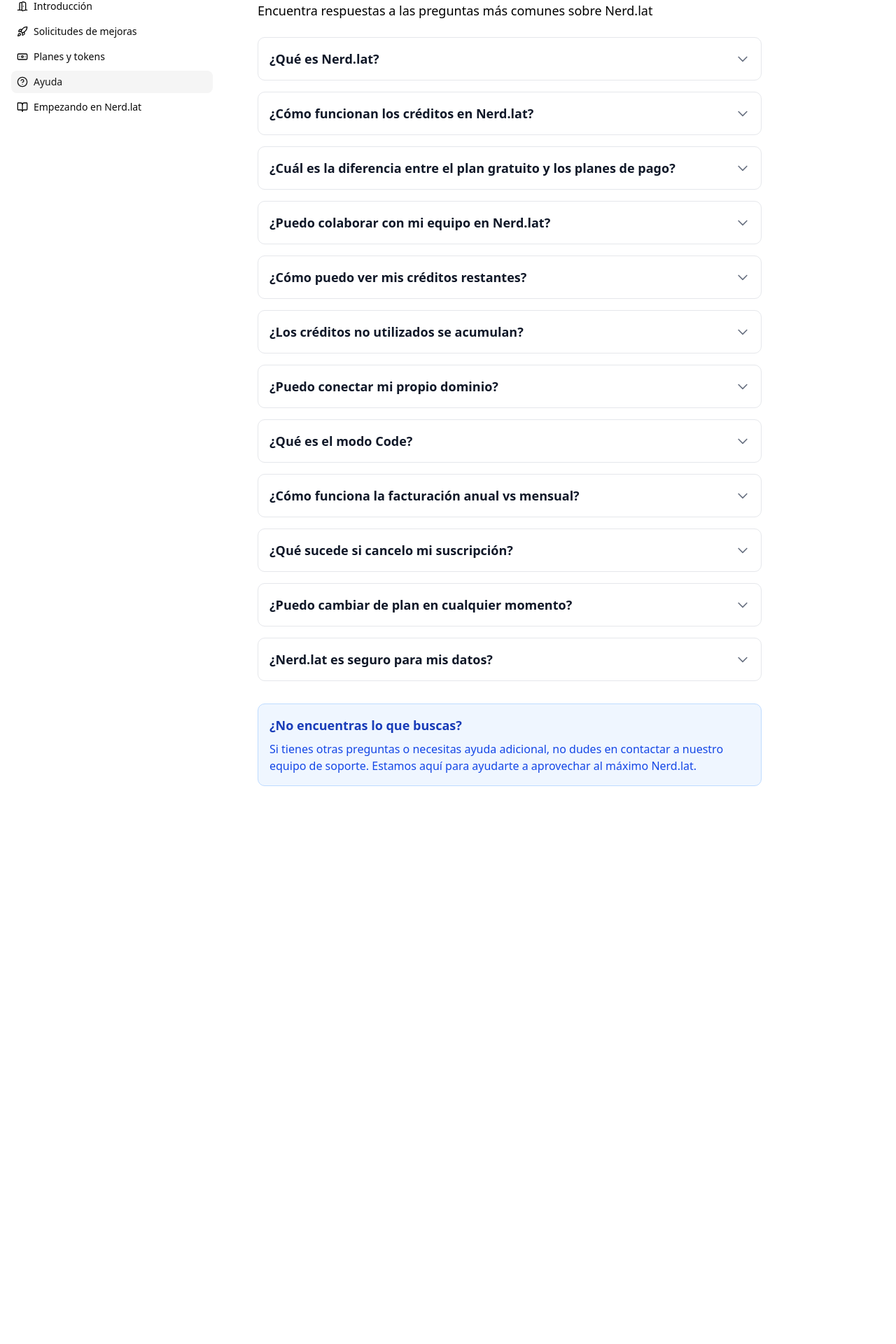
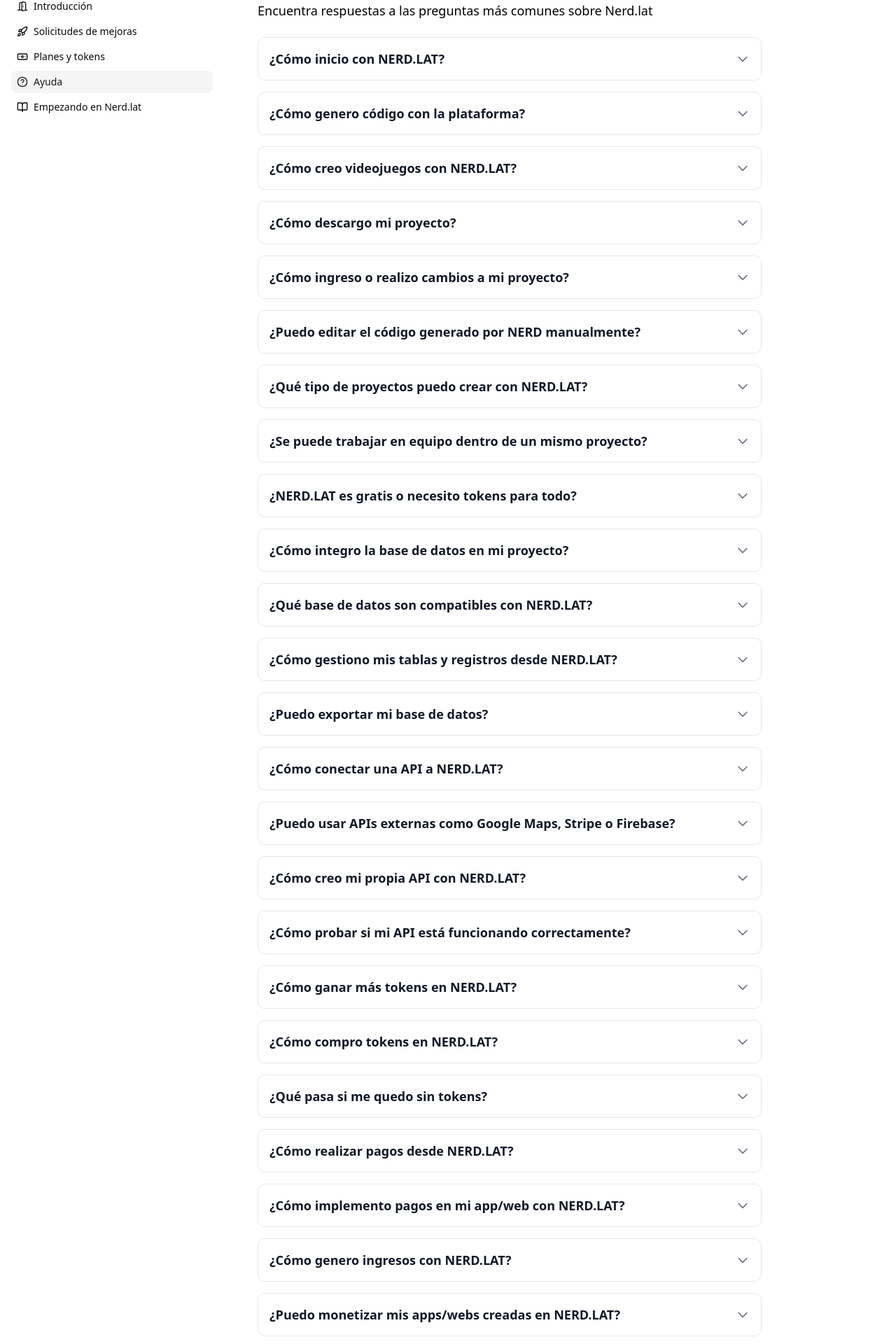
Before and after one commit to hanspreinfalk/docs.nerd, a Next.js app: page /ayuda in a window 1280 px wide. Shown: the part 191-2111 px from the top of the page at 70% size. Before the commit the page ends 1346 px from the top, so only its background shows below. Built offline with nearby package versions, Linux system fonts and the light colour scheme; no server answers.

Commit message:
Changes in faq page

```diff
--- a/src/components/faq-page.jsx
+++ b/src/components/faq-page.jsx
@@ -47,170 +47,322 @@
 
   const faqData = [
     {
-      question: "¿Qué es Nerd.lat?",
+      question: "¿Cómo inicio con NERD.LAT?",
       answer: (
         <div>
-          <p>Nerd.lat es una plataforma de desarrollo de aplicaciones web impulsada por IA que permite crear, editar y desplegar aplicaciones completas directamente desde tu navegador.</p>
-          <p className="mt-2">Utiliza tecnología de inteligencia artificial avanzada para generar código, crear interfaces y manejar la lógica backend de manera automática, facilitando el desarrollo tanto para principiantes como para desarrolladores experimentados.</p>
+          <p>Es súper fácil, solamente tienes que darle en el botón 'Empezar' al entrar a la web, regístrate con tu cuenta de Google y automáticamente ya estarías dentro de la inteligencia artificial. Se te acreditarían tokens gratis diariamente.</p>
         </div>
       )
     },
     {
-      question: "¿Cómo funcionan los créditos en Nerd.lat?",
+      question: "¿Cómo genero código con la plataforma?",
       answer: (
         <div>
-          <p>Los créditos son la moneda interna de Nerd.lat que se utiliza para procesar tus solicitudes de desarrollo. Cada acción que realices (como generar código, crear componentes, o hacer modificaciones) consume una cantidad específica de créditos.</p>
-          <ul className="list-disc list-inside space-y-1 mt-2">
-            <li>Acciones simples: 0.5-0.9 créditos</li>
-            <li>Funcionalidades medianas: 1-2 créditos</li>
-            <li>Proyectos complejos: 2+ créditos</li>
-          </ul>
-          <p className="mt-2">Los créditos se renuevan mensualmente según tu plan de suscripción.</p>
+          <p>Es súper fácil generar código con la plataforma, solamente tienes que indicarle tu idea o prompt de tu aplicación y automáticamente la IA convierte ese prompt de palabras a código.</p>
         </div>
       )
     },
     {
-      question: "¿Cuál es la diferencia entre el plan gratuito y los planes de pago?",
+      question: "¿Cómo creo videojuegos con NERD.LAT?",
       answer: (
         <div>
-          <p><strong>Plan Gratuito:</strong></p>
-          <ul className="list-disc list-inside space-y-1 mt-1 mb-3">
-            <li>5 créditos diarios (máximo 30 por mes)</li>
-            <li>Colaboración básica en workspace</li>
-            <li>Funcionalidades limitadas</li>
-          </ul>
-          <p><strong>Planes de Pago (Pro y Business):</strong></p>
-          <ul className="list-disc list-inside space-y-1 mt-1">
-            <li>Más créditos mensuales (100-10,000+)</li>
-            <li>Proyectos privados</li>
-            <li>Dominios personalizados</li>
-            <li>Modo Code para edición directa</li>
-            <li>Roles y permisos avanzados</li>
-            <li>SSO (solo Business)</li>
-          </ul>
+          <p>NERD.LAT no tiene un modelo específico para crear videojuegos, pero sí puedes crear modelos sencillos. Incluso puede ser en 3D, aunque no es muy viable. Todo depende de la cantidad de código que necesites generar.</p>
         </div>
       )
     },
     {
-      question: "¿Puedo colaborar con mi equipo en Nerd.lat?",
+      question: "¿Cómo descargo mi proyecto?",
       answer: (
         <div>
-          <p>Sí, Nerd.lat está diseñado para la colaboración en equipo. Puedes:</p>
-          <ul className="list-disc list-inside space-y-1 mt-2">
-            <li>Invitar miembros ilimitados a tu workspace (todos los planes)</li>
-            <li>Asignar roles y permisos específicos (planes de pago)</li>
-            <li>Trabajar simultáneamente en proyectos</li>
-            <li>Compartir y revisar código en tiempo real</li>
-            <li>Gestionar proyectos personales dentro del workspace (Business)</li>
-          </ul>
+          <p>Dirígete a tu proyecto, pulsa en el icono de configuración (rueda) y se desplegarán varias opciones. Entre ellas está el botón 'Descargar', que te permitirá bajar todas las dependencias y archivos de tu proyecto.</p>
         </div>
       )
     },
     {
-      question: "¿Cómo puedo ver mis créditos restantes?",
+      question: "¿Cómo ingreso o realizo cambios a mi proyecto?",
       answer: (
         <div>
-          <p>Para visualizar tus créditos disponibles:</p>
-          <ol className="list-decimal list-inside space-y-1 mt-2">
-            <li>Presiona el nombre de tu workspace en el dashboard principal</li>
-            <li>O haz clic en el nombre del proyecto cuando estés en el editor</li>
-          </ol>
-          <p className="mt-2">Verás una barra de créditos que muestra:</p>
-          <ul className="list-disc list-inside space-y-1 mt-1">
-            <li><strong>Área gris:</strong> Créditos ya utilizados</li>
-            <li><strong>Áreas azules:</strong> Diferentes tipos de créditos restantes</li>
-          </ul>
-          <p className="mt-2">Puedes pasar el cursor sobre cada sección para ver detalles específicos.</p>
+          <p>Para realizar cambios, solo indícale a NERD el cambio específico en el chat y envía el mensaje. La IA programará automáticamente los cambios solicitados.</p>
         </div>
       )
     },
     {
-      question: "¿Los créditos no utilizados se acumulan?",
+      question: "¿Puedo editar el código generado por NERD manualmente?",
       answer: (
         <div>
-          <p>Sí, los créditos no utilizados se acumulan automáticamente, pero con límites:</p>
-          <p className="mt-2"><strong>Planes mensuales:</strong></p>
-          <ul className="list-disc list-inside space-y-1 mt-1 mb-2">
-            <li>Acumulación hasta el límite de créditos mensuales</li>
-            <li>Validez de 1 mes después de ser agregados</li>
-          </ul>
-          <p><strong>Planes anuales:</strong></p>
-          <ul className="list-disc list-inside space-y-1 mt-1 mb-2">
-            <li>Acumulación hasta 12 veces el límite mensual</li>
-            <li>Validez de 12 meses después de ser agregados</li>
-          </ul>
-          <p className="text-sm bg-yellow-50 dark:bg-yellow-900/30 border border-yellow-200 dark:border-yellow-700 rounded p-2 mt-2 text-black dark:text-yellow-200">
-            <strong>Importante:</strong> Los créditos diarios no se acumulan, y al cancelar la suscripción, todos los créditos acumulados expiran.
-          </p>
+          <p>Sí puedes verlo y modificarlo, pero los cambios no se pueden guardar porque el código solo lo puede manipular la IA.</p>
         </div>
       )
     },
     {
-      question: "¿Puedo conectar mi propio dominio?",
+      question: "¿Qué tipo de proyectos puedo crear con NERD.LAT?",
       answer: (
         <div>
-          <p>Sí, con los planes de pago (Pro y Business) puedes conectar dominios personalizados a tus proyectos.</p>
-          <p className="mt-2">Esta funcionalidad te permite:</p>
-          <ul className="list-disc list-inside space-y-1 mt-1">
-            <li>Usar tu propia marca y dominio</li>
-            <li>Mantener una presencia profesional</li>
-            <li>Controlar completamente la URL de tu aplicación</li>
-            <li>Remover la insignia "Edit with Nerd.lat"</li>
-          </ul>
+          <p>Puedes crear aplicaciones web, videojuegos y más. Próximamente también podrás generar APKs o software con NERD.LAT.</p>
         </div>
       )
     },
     {
-      question: "¿Qué es el modo Code?",
+      question: "¿Se puede trabajar en equipo dentro de un mismo proyecto?",
       answer: (
         <div>
-          <p>El modo Code es una funcionalidad exclusiva de los planes de pago que te permite editar directamente el código de tu aplicación.</p>
-          <p className="mt-2">Con el modo Code puedes:</p>
-          <ul className="list-disc list-inside space-y-1 mt-1">
-            <li>Acceder y modificar el código fuente directamente</li>
-            <li>Hacer ajustes finos que la IA podría no entender</li>
-            <li>Integrar librerías y dependencias personalizadas</li>
-            <li>Tener control total sobre la implementación</li>
-          </ul>
+          <p>Próximamente será posible. Se desplegará un modelo de colaboración donde podrás invitar a varias personas a tu proyecto mediante correo electrónico.</p>
         </div>
       )
     },
     {
-      question: "¿Cómo funciona la facturación anual vs mensual?",
+      question: "¿NERD.LAT es gratis o necesito tokens para todo?",
       answer: (
         <div>
-          <p>Nerd.lat ofrece opciones de facturación flexible:</p>
-          <p className="mt-2"><strong>Facturación Mensual:</strong></p>
-          <ul className="list-disc list-inside space-y-1 mt-1 mb-2">
-            <li>Pago mes a mes</li>
-            <li>Mayor flexibilidad para cambios</li>
-            <li>Precio mensual estándar</li>
-          </ul>
-          <p><strong>Facturación Anual:</strong></p>
-          <ul className="list-disc list-inside space-y-1 mt-1 mb-2">
-            <li>Descuento significativo (generalmente ~15-20%)</li>
-            <li>Límites más altos de acumulación de créditos</li>
-            <li>Créditos válidos por 12 meses</li>
-            <li>Un solo pago anual</li>
-          </ul>
+          <p>NERD.LAT es gratis diariamente, otorgando entre 250.000 y 500.000 tokens. También hay planes de pago con más tokens y acceso a distintos modelos de IA.</p>
         </div>
       )
     },
     {
-      question: "¿Qué sucede si cancelo mi suscripción?",
+      question: "¿Cómo integro la base de datos en mi proyecto?",
       answer: (
         <div>
-          <p>Al cancelar tu suscripción de pago:</p>
-          <ul className="list-disc list-inside space-y-1 mt-2">
-            <li>Mantienes acceso hasta el final del período de facturación actual</li>
-            <li>Todos los créditos no utilizados y acumulados expiran</li>
-            <li>Los proyectos privados pueden volverse inaccesibles</li>
-            <li>Pierdes acceso a funcionalidades premium</li>
-            <li>Vuelves automáticamente al plan gratuito</li>
-          </ul>
-          <p className="mt-2 text-sm bg-red-50 dark:bg-red-900/30 border border-red-200 dark:border-red-700 rounded p-2 text-black dark:text-red-200">
-            <strong>Nota:</strong> Los créditos no son reembolsables y no se transfieren al plan gratuito.
-          </p>
+          <p>NERD.LAT integra Supabase fácilmente. Solo indícale a NERD que quieres usar base de datos, pulsa en el icono de Supabase, crea tu cuenta y proyecto, genera un token y cópialo en NERD.LAT. Automáticamente se configurará el SQL con las tablas necesarias.</p>
+        </div>
+      )
+    },
+    {
+      question: "¿Qué base de datos son compatibles con NERD.LAT?",
+      answer: (
+        <div>
+          <p>Actualmente la integrada es Supabase. Para otras, como Firebase o SQL, se deben integrar mediante su API o dependencias.</p>
+        </div>
+      )
+    },
+    {
+      question: "¿Cómo gestiono mis tablas y registros desde NERD.LAT?",
+      answer: (
+        <div>
+          <p>La gestión se realiza directamente desde Supabase, donde puedes ver tablas, registros y almacenamiento.</p>
+        </div>
+      )
+    },
+    {
+      question: "¿Puedo exportar mi base de datos?",
+      answer: (
+        <div>
+          <p>Sí, puedes hacerlo desde Supabase exportando tus tablas y proyectos.</p>
+        </div>
+      )
+    },
+    {
+      question: "¿Cómo conectar una API a NERD.LAT?",
+      answer: (
+        <div>
+          <p>Dirígete a la API que desees usar, obtén su clave y pídele a NERD que la integre. Por ejemplo, con Google Gemini, basta con obtener la clave de API y pedir a NERD que la conecte.</p>
+        </div>
+      )
+    },
+    {
+      question: "¿Puedo usar APIs externas como Google Maps, Stripe o Firebase?",
+      answer: (
+        <div>
+          <p>Sí, y próximamente habrá una store de APIs dentro de NERD.LAT para facilitar integraciones.</p>
+        </div>
+      )
+    },
+    {
+      question: "¿Cómo creo mi propia API con NERD.LAT?",
+      answer: (
+        <div>
+          <p>Es posible, aunque puede ser más complejo. Con instrucciones claras y detalladas, NERD.LAT puede ayudarte a generarla.</p>
+        </div>
+      )
+    },
+    {
+      question: "¿Cómo probar si mi API está funcionando correctamente?",
+      answer: (
+        <div>
+          <p>Asegúrate de que las dependencias estén instaladas, que la clave de API esté bien configurada y revisa el código antes de integrarlo a tu proyecto.</p>
+        </div>
+      )
+    },
+    {
+      question: "¿Cómo ganar más tokens en NERD.LAT?",
+      answer: (
+        <div>
+          <p>NERD.LAT tiene un sistema de referidos. Invita amigos por correo electrónico y recibirás 500.000 tokens gratis por cada referido.</p>
+        </div>
+      )
+    },
+    {
+      question: "¿Cómo compro tokens en NERD.LAT?",
+      answer: (
+        <div>
+          <p>Actualmente hay tres planes: 14, 29 y 199 dólares. El más popular es el de 29, pero el de 199 ofrece acceso a todos los modelos de IA.</p>
+        </div>
+      )
+    },
+    {
+      question: "¿Qué pasa si me quedo sin tokens?",
+      answer: (
+        <div>
+          <p>Si se acaban tus tokens diarios gratuitos, puedes esperar al siguiente día para recibir más. También puedes recargar adquiriendo un plan premium.</p>
+        </div>
+      )
+    },
+    {
+      question: "¿Cómo realizar pagos desde NERD.LAT?",
+      answer: (
+        <div>
+          <p>Aún no es posible realizar pagos directamente, pero próximamente se integrará esa función.</p>
+        </div>
+      )
+    },
+    {
+      question: "¿Cómo implemento pagos en mi app/web con NERD.LAT?",
+      answer: (
+        <div>
+          <p>Puedes integrar plataformas como PayPal, Stripe u otras APIs de pago directamente en tu proyecto.</p>
+        </div>
+      )
+    },
+    {
+      question: "¿Cómo genero ingresos con NERD.LAT?",
+      answer: (
+        <div>
+          <p>Puedes crear webs, apps o sistemas con NERD.LAT y ofrecerlos como servicio a negocios. Por ejemplo, restaurantes, autolavados o talleres. Generas el proyecto, lo publicas y lo entregas a tu cliente.</p>
+        </div>
+      )
+    },
+    {
+      question: "¿Puedo monetizar mis apps/webs creadas en NERD.LAT?",
+      answer: (
+        <div>
+          <p>Sí, se pueden monetizar sin problema. Próximamente también habrá monetización directa en la plataforma.</p>
+        </div>
+      )
+    },
+    {
+      question: "¿NERD.LAT cobra comisión por los pagos recibidos en mis apps?",
+      answer: (
+        <div>
+          <p>Actualmente no, porque los pagos aún no están integrados. Cuando se active, se informará si habrá comisión.</p>
+        </div>
+      )
+    },
+    {
+      question: "¿Cómo publico mi proyecto con NERD.LAT?",
+      answer: (
+        <div>
+          <p>Ve a tu proyecto y pulsa en 'Publicar'. También puedes añadir un dominio personalizado si lo deseas.</p>
+        </div>
+      )
+    },
+    {
+      question: "¿Dónde se alojan los proyectos creados?",
+      answer: (
+        <div>
+          <p>Los proyectos se alojan en la infraestructura de NERD.LAT, con seguridad garantizada.</p>
+        </div>
+      )
+    },
+    {
+      question: "¿Puedo usar mi propio dominio en NERD.LAT?",
+      answer: (
+        <div>
+          <p>Sí, puedes añadir tu dominio y NERD.LAT te dará las configuraciones de DNS necesarias.</p>
+        </div>
+      )
+    },
+    {
+      question: "¿Cómo genero un APK para Android?",
+      answer: (
+        <div>
+          <p>Aún no está disponible, pero próximamente se podrá generar.</p>
+        </div>
+      )
+    },
+    {
+      question: "¿Se puede publicar en iOS con NERD.LAT?",
+      answer: (
+        <div>
+          <p>Sí, aunque por ahora se generan apps web. Pronto podrás generar también archivos IPA para iOS.</p>
+        </div>
+      )
+    },
+    {
+      question: "¿Cómo actualizo un proyecto publicado?",
+      answer: (
+        <div>
+          <p>Realiza el cambio en NERD.LAT y vuelve a publicar tu proyecto. La actualización será inmediata.</p>
+        </div>
+      )
+    },
+    {
+      question: "No puedo entrar a mi cuenta, ¿qué hago?",
+      answer: (
+        <div>
+          <p>Revisa si no tienes un VPN o DNS que bloquee la página. Intenta ingresar de nuevo con Google.</p>
+        </div>
+      )
+    },
+    {
+      question: "Mi proyecto no carga, ¿cómo lo soluciono?",
+      answer: (
+        <div>
+          <p>Revisa la consola de desarrolladores de tu navegador. Si no identificas el problema, restaura una versión anterior del proyecto.</p>
+        </div>
+      )
+    },
+    {
+      question: "¿Qué hago si mis tokens desaparecen o no se acreditan?",
+      answer: (
+        <div>
+          <p>Contacta al soporte de NERD.LAT para que puedan revisar tu caso y acreditarte los tokens.</p>
+        </div>
+      )
+    },
+    {
+      question: "¿Puedo recuperar un proyecto borrado?",
+      answer: (
+        <div>
+          <p>No, actualmente los proyectos eliminados no se pueden recuperar. Se muestra una advertencia antes de borrarlos.</p>
+        </div>
+      )
+    },
+    {
+      question: "¿Qué hago si la plataforma se queda trabada?",
+      answer: (
+        <div>
+          <p>Si se queda bloqueada durante la codificación, intenta refrescar, esperar unos minutos o volver a ejecutar el prompt.</p>
+        </div>
+      )
+    },
+    {
+      question: "¿Cómo contacto con soporte en NERD.LAT?",
+      answer: (
+        <div>
+          <p>Es súper fácil, tienes un botón de 'Reportar errores', ahí puedes contactar a soporte directamente desde WhatsApp o mandar tu error automáticamente. También puedes hacerlo desde la sección de Planes, yendo hacia abajo y pulsando en 'Contactar con soporte'.</p>
+        </div>
+      )
+    },
+    {
+      question: "¿Qué nuevas funciones están por llegar en NERD.LAT?",
+      answer: (
+        <div>
+          <p>Estamos preparando muchas sorpresas para ustedes. Próximamente habrá nuevos modelos de inteligencia artificial, integración de métodos de pago, mayor estabilidad en la plataforma y muchas funciones más que se lanzarán progresivamente.</p>
+        </div>
+      )
+    },
+    {
+      question: "¿Se podrán generar apps nativas pronto?",
+      answer: (
+        <div>
+          <p>Sí, muy pronto será posible generar apps nativas completas sin ningún problema.</p>
+        </div>
+      )
+    },
+    {
+      question: "¿Habrá integraciones con más servicios externos?",
+      answer: (
+        <div>
+          <p>Sí, se integrarán muchos más servicios externos para ampliar las capacidades de la plataforma.</p>
         </div>
       )
     },
--- a/src/lib/convex.js
+++ b/src/lib/convex.js
@@ -2,6 +2,6 @@
 
 import { ConvexReactClient } from "convex/react";
 
-const convex = new ConvexReactClient(process.env.NEXT_PUBLIC_CONVEX_URL || "");
+const convex = new ConvexReactClient(process.env.NEXT_PUBLIC_CONVEX_URL || "https://placeholder.convex.cloud");
 
 export { convex };
```
